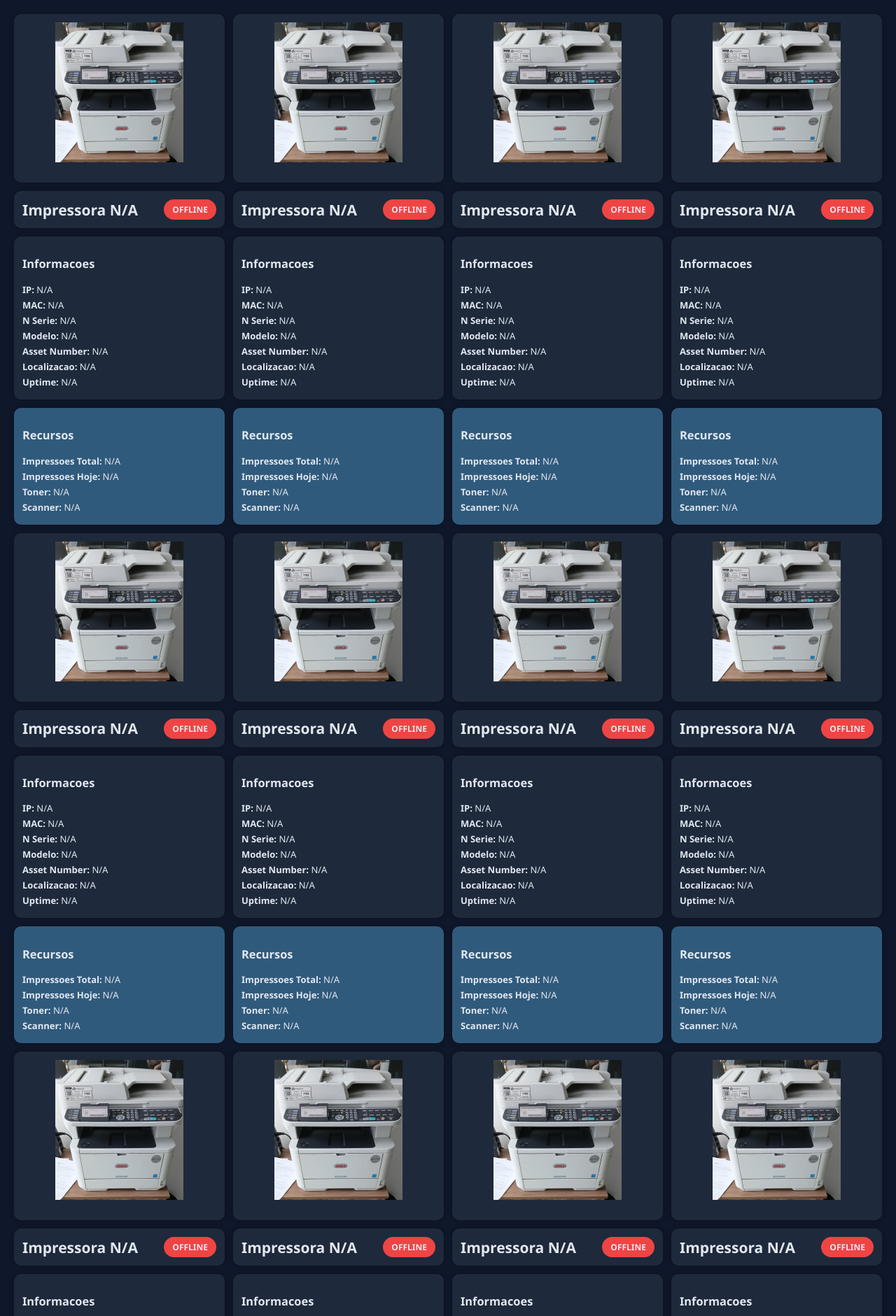
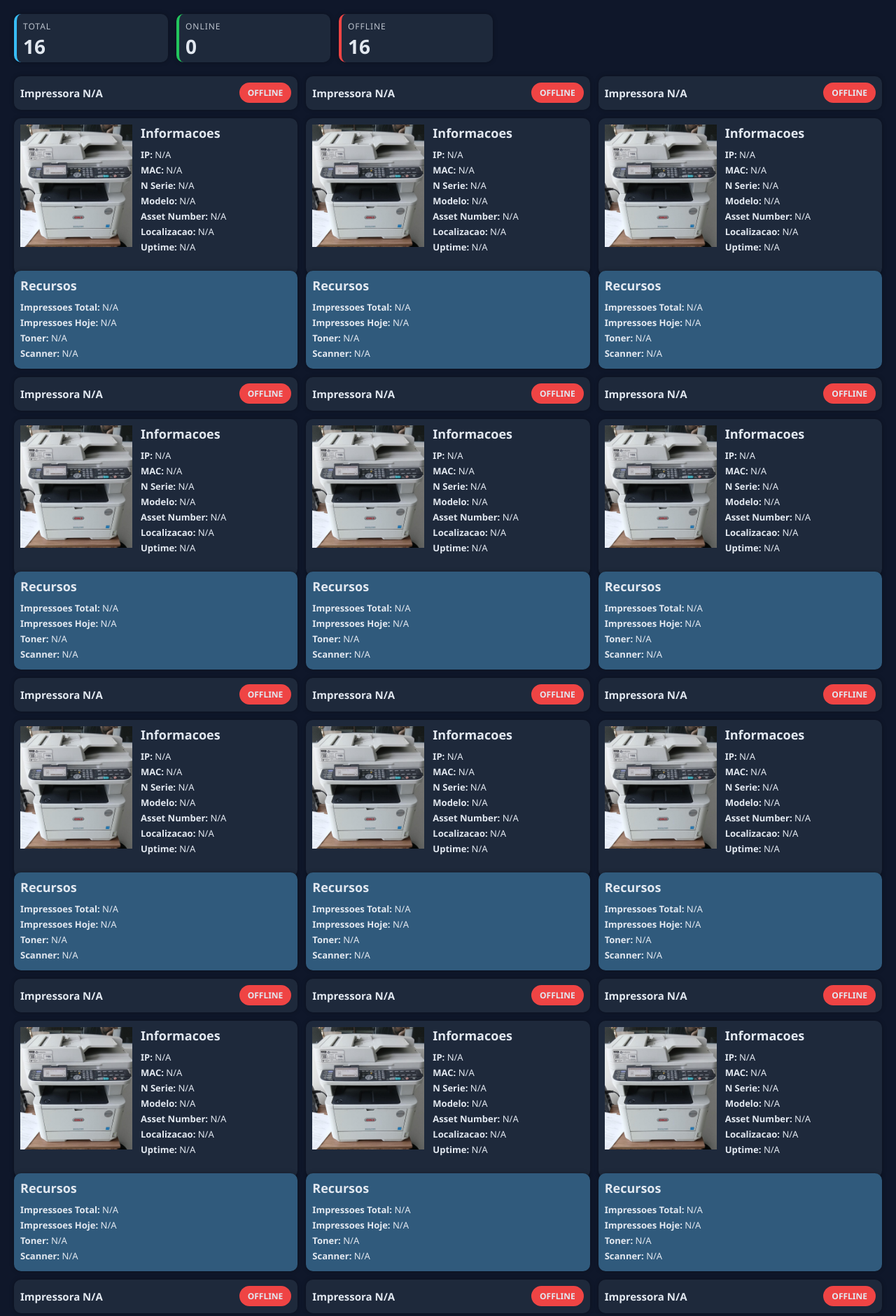
Before and after one commit to JPlima21/Monitorament_de_impressoes, a Flask app: page / in a window 1280 px wide. Shown: the part 63-1944 px from the top of the page at 70% size. Run offline with Flask 3, Linux system fonts and the light colour scheme.

Commit message:
Add contador de impressoras.

```diff
--- a/static/js/dashboard.js
+++ b/static/js/dashboard.js
@@ -2,20 +2,20 @@
 function criarColunaImpressora(nomeImpressora) {
     return `
         <div class="printer-column" data-printer-id="${nomeImpressora}">
-            <div class="card printer">
-                <div class="printer-image">
-                    <img src="/static/OKI_CALLCENTER.jpeg" alt="Impressora OKI">
-                </div>
-            </div>
-
-            <div class="card">
+            <div class="card printer-header-card">
                 <div class="card-header">
                     <h2>Impressora <span id="nome_${nomeImpressora}"></span></h2>
                     <div class="status offline" id="status_${nomeImpressora}">OFFLINE</div>
                 </div>
             </div>
 
-            <div class="card">
+            <div class="printer-details-row">
+                <div class="card printer printer-image-card">
+                    <div class="printer-image-layout">
+                        <div class="printer-image">
+                            <img src="/static/OKI_CALLCENTER.jpeg" alt="Impressora OKI">
+                        </div>
+                        <div class="printer-image-info">
                             <h3>Informacoes</h3>
                             <div class="info">
                                 <p><strong>IP:</strong> <span id="ip_${nomeImpressora}"></span></p>
@@ -27,7 +27,10 @@
                                 <p><strong>Uptime:</strong> <span id="uptime_${nomeImpressora}"></span></p>
                             </div>
                         </div>
+                    </div>
+                </div>
 
+                <div class="printer-info-stack">
                     <div class="card card-recursos">
                         <h3>Recursos</h3>
                         <div class="info">
@@ -35,6 +38,8 @@
                             <p><strong>Impressoes Hoje:</strong> <span id="impressoes_dia_${nomeImpressora}"></span></p>
                             <p><strong>Toner:</strong> <span id="toner_${nomeImpressora}"></span></p>
                             <p><strong>Scanner:</strong> <span id="scanner_${nomeImpressora}"></span></p>
+                        </div>
+                    </div>
                 </div>
             </div>
         </div>
@@ -82,6 +87,21 @@
     if (elements.scanner) elements.scanner.innerText = dataImpressora.scanner || "N/A";
 }
 
+function atualizarResumo(impressoras) {
+    const listaImpressoras = Object.values(impressoras);
+    const total = listaImpressoras.length;
+    const online = listaImpressoras.filter((dados) => Boolean(dados.online)).length;
+    const offline = total - online;
+
+    const totalEl = document.getElementById("total-impressoras");
+    const onlineEl = document.getElementById("total-online");
+    const offlineEl = document.getElementById("total-offline");
+
+    if (totalEl) totalEl.innerText = total;
+    if (onlineEl) onlineEl.innerText = online;
+    if (offlineEl) offlineEl.innerText = offline;
+}
+
 function ordenarImpressoras(impressoras) {
     return Object.entries(impressoras)
         .sort(([, dadosA], [, dadosB]) => Number(Boolean(dadosB.online)) - Number(Boolean(dadosA.online)))
@@ -124,6 +144,7 @@
         const impressoras = data.impressoras || {};
         const container = document.getElementById("content-container");
 
+        atualizarResumo(impressoras);
         sincronizarContainer(container, impressoras);
 
         for (const [nomeImpressora, dataImpressora] of Object.entries(impressoras)) {
--- a/static/style.css
+++ b/static/style.css
@@ -1,6 +1,6 @@
 body {
     margin: 0;
-    font-family: 'Segoe UI', sans-serif;
+    font-family: "Segoe UI", sans-serif;
     background: #0f172a;
     color: #e2e8f0;
 }
@@ -19,6 +19,43 @@
     margin: 0;
 }
 
+.resumo-status {
+    display: grid;
+    grid-template-columns: repeat(auto-fit, minmax(140px, 220px));
+    gap: 12px;
+    margin-bottom: 20px;
+}
+
+.resumo-card {
+    display: flex;
+    flex-direction: column;
+    gap: 6px;
+}
+
+.resumo-label {
+    font-size: 12px;
+    text-transform: uppercase;
+    letter-spacing: 0.08em;
+    opacity: 0.8;
+}
+
+.resumo-valor {
+    font-size: 28px;
+    line-height: 1;
+}
+
+.resumo-online {
+    border-left: 4px solid #22c55e;
+}
+
+.resumo-offline {
+    border-left: 4px solid #ef4444;
+}
+
+.resumo-total {
+    border-left: 4px solid #38bdf8;
+}
+
 /* STATUS */
 .status {
     padding: 8px 15px;
@@ -35,24 +72,49 @@
     background: #ef4444;
 }
 
-/* CONTEÚDO - Grid com 4 colunas por linha */
+/* CONTEUDO */
 .content {
     display: grid;
-    grid-template-columns: repeat(4, 1fr);
+    grid-template-columns: repeat(auto-fit, minmax(400px, 1fr));
     gap: 12px;
 }
 
 /* CARD */
 .card {
     background: #1e293b;
-    padding: 12px; /* antes era 20px */
-    border-radius: 10px; /* antes 15px */
-    box-shadow: 0 0 6px rgba(0,0,0,0.3);
-    font-size: 14px; /* menor texto */
+    padding: 9px;
+    border-radius: 10px;
+    box-shadow: 0 0 6px rgba(0, 0, 0, 0.3);
+    font-size: 10px;
 }
 
 .card-recursos {
     background: #305a7c;
+}
+
+.printer-header-card {
+    padding-bottom: 10px;
+}
+
+/* COLUNA DE IMPRESSORA */
+.printer-column {
+    display: flex;
+    flex-direction: column;
+    gap: 12px;
+    container-type: inline-size;
+}
+
+.printer-details-row {
+    display: grid;
+    grid-template-columns: minmax(320px, 2fr) minmax(180px, 1fr);
+    gap: 12px;
+    align-items: stretch;
+}
+
+.printer-info-stack {
+    display: grid;
+    grid-template-columns: 1fr;
+    gap: 12px;
 }
 
 /* CARD IMPRESSORA */
@@ -60,13 +122,25 @@
     text-align: center;
     display: flex;
     flex-direction: column;
-    justify-content: center;
-    align-items: center;
+    justify-content: flex-start;
+    align-items: stretch;
+}
+
+.printer-image-card {
+    min-height: 100%;
+}
+
+.printer-image-layout {
+    display: grid;
+    grid-template-columns: minmax(120px, 160px) minmax(0, 1fr);
+    gap: 12px;
+    align-items: start;
+    width: 100%;
 }
 
 .printer-image {
-    font-size: 40px; /* antes 60px */
-    margin-bottom: 5px;
+    text-align: center;
+    margin-bottom: 0;
 }
 
 .printer-image img {
@@ -76,21 +150,21 @@
     object-fit: contain;
 }
 
-/* PAINEL DE INFORMAÇÕES */
-.info-panel {
-    display: grid;
-    grid-template-columns: 1fr;
-    gap: 12px;
+.printer-image-info {
+    width: 100%;
+    text-align: left;
 }
 
-/* COLUNA DE IMPRESSORA */
-.printer-column {
-    display: flex;
-    flex-direction: column;
-    gap: 12px;
+.printer-image-info h3 {
+    margin: 0 0 10px;
+    font-size: 18px;
+}
+.card-recursos h3 {
+    margin: 0 0 10px;
+    font-size: 18px;
 }
 
-/* CARD HEADER - Status e Nome */
+/* CARD HEADER */
 .card-header {
     display: flex;
     justify-content: space-between;
@@ -111,6 +185,23 @@
 
 /* INFO */
 .info p {
-    margin: 4px 0; /* antes 10px */
+    margin: 4px 0;
     font-size: 13px;
 }
+
+@container (max-width: 720px) {
+    .printer-details-row {
+        grid-template-columns: 1fr;
+    }
+
+    .printer-info-stack {
+        grid-template-columns: 1fr;
+    }
+
+}
+
+@media (max-width: 768px) {
+    .content {
+        grid-template-columns: 1fr;
+    }
+}
--- a/templates/index.html
+++ b/templates/index.html
@@ -13,6 +13,21 @@
         <h1>Monitor de Impressora</h1>
     </header>
 
+    <section class="resumo-status">
+        <div class="card resumo-card resumo-total">
+            <span class="resumo-label">Total</span>
+            <strong class="resumo-valor" id="total-impressoras">0</strong>
+        </div>
+        <div class="card resumo-card resumo-online">
+            <span class="resumo-label">Online</span>
+            <strong class="resumo-valor" id="total-online">0</strong>
+        </div>
+        <div class="card resumo-card resumo-offline">
+            <span class="resumo-label">Offline</span>
+            <strong class="resumo-valor" id="total-offline">0</strong>
+        </div>
+    </section>
+
     <div class="content" id="content-container">
         <p style="text-align: center; padding: 20px;">Carregando impressoras...</p>
     </div>
```
Lines whose indentation alone changed are shown as unchanged.
